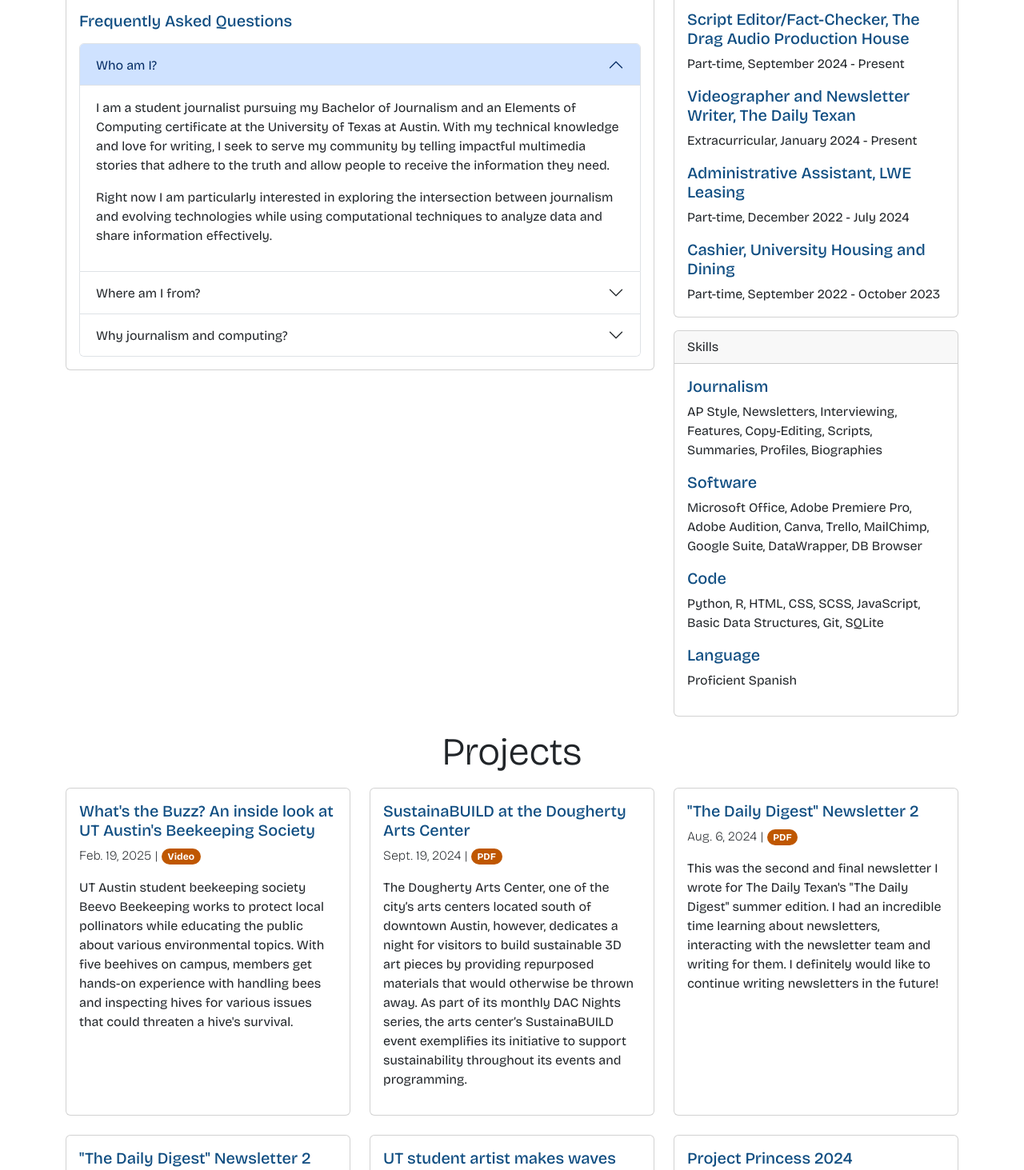
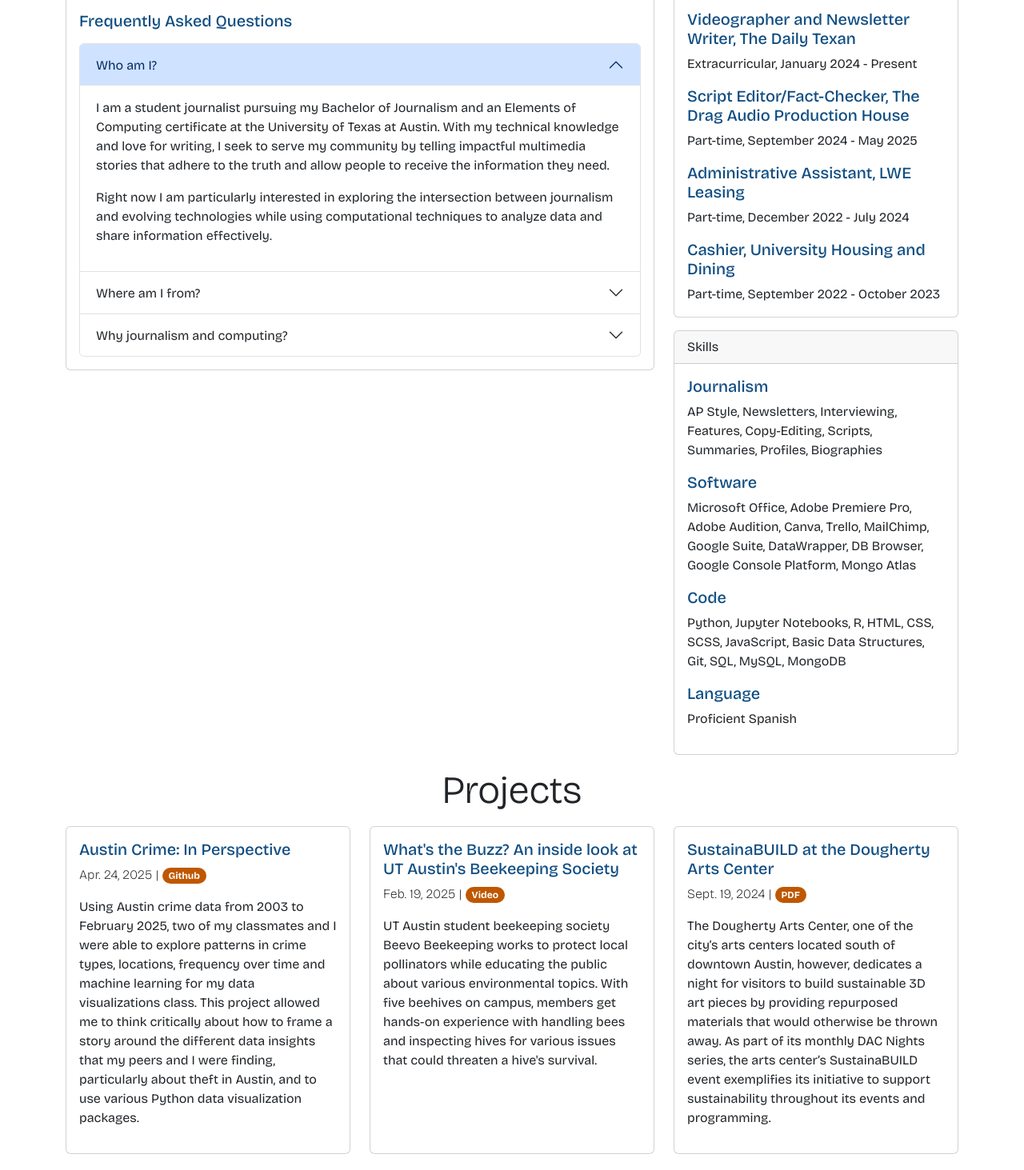
Before and after one commit to DiegoTorrealba/diego-icj-final, a website: page src/about.njk in a window 1280 px wide. Shown: the part 931-2394 px from the top of the page at 80% size. Drawn offline with nearby package versions, Linux system fonts and the light colour scheme; files that its build step writes are made by us from their sources; files whose address does not match are found by name.

Commit message:
Changes for personal website

```diff
--- a/src/_data/projects.json
+++ b/src/_data/projects.json
@@ -1,5 +1,12 @@
 {
   "projects": [
+    {
+      "project_name": "Austin Crime: In Perspective",
+      "link": "https://github.com/DiegoTorrealba/cs329e-group-project-dashboard/blob/main/DASHBOARDMARKDOWN.md",
+      "date": "Apr. 24, 2025",
+      "description": "Using Austin crime data from 2003 to February 2025, two of my classmates and I were able to explore patterns in crime types, locations, frequency over time and machine learning for my data visualizations class. This project allowed me to think critically about how to frame a story around the different data insights that my peers and I were finding, particularly about theft in Austin, and to use various Python data visualization packages.",
+      "type": "Github"
+    },
     {
       "project_name": "What's the Buzz? An inside look at UT Austin's Beekeeping Society",
       "link": "https://youtu.be/26Y3p3nyqIg?feature=shared",
--- a/src/_includes/footer.njk
+++ b/src/_includes/footer.njk
@@ -16,7 +16,7 @@
       </div>
       <p id="legal" class="center-block text-center pt-3">
       <small>&copy;</small> <span class="copyright-year"></span>
-      A class project by Diego Torrealba.
+      A project by Diego Torrealba.
     </p>
     </div>
   </div>
--- a/src/about.njk
+++ b/src/about.njk
@@ -88,10 +88,10 @@
             <div class="card-body">
               <h5>Student Technician, UT Journalism Media Innovation Group</h5>
               <p class="card-text">Part-time, March 2025 - Present</p>
-              <h5>Script Editor/Fact-Checker, The Drag Audio Production House</h5>
-              <p class="card-text">Part-time, September 2024 - Present</p>
               <h5>Videographer and Newsletter Writer, The Daily Texan</h5>
               <p class="card-text">Extracurricular, January 2024 - Present</p>
+              <h5>Script Editor/Fact-Checker, The Drag Audio Production House</h5>
+              <p class="card-text">Part-time, September 2024 - May 2025</p>
               <h5>Administrative Assistant, LWE Leasing</h5>
               <p class="card-text">Part-time, December 2022 - July 2024</p>
               <h5>Cashier, University Housing and Dining</h5>
@@ -108,9 +108,9 @@
               <h5>Journalism</h5>
               <p class="card-text">AP Style, Newsletters, Interviewing, Features, Copy-Editing, Scripts, Summaries, Profiles, Biographies</p>
               <h5>Software</h5>
-              <p class="card-text">Microsoft Office, Adobe Premiere Pro, Adobe Audition, Canva, Trello, MailChimp, Google Suite, DataWrapper, DB Browser</p>
+              <p class="card-text">Microsoft Office, Adobe Premiere Pro, Adobe Audition, Canva, Trello, MailChimp, Google Suite, DataWrapper, DB Browser, Google Console Platform, Mongo Atlas</p>
               <h5>Code</h5>
-              <p>Python, R, HTML, CSS, SCSS, JavaScript, Basic Data Structures, Git, SQLite</p>
+              <p>Python, Jupyter Notebooks, R, HTML, CSS, SCSS, JavaScript, Basic Data Structures, Git, SQL, MySQL, MongoDB</p>
               <h5>Language</h5>
               <p>Proficient Spanish</p>
             </div>
```
Also changed, not shown: docs/blogs/2025-04-07.html (+1 -1 lines), docs/blogs/2025-04-08.html (+1 -1 lines), docs/blogs/2025-04-10.html (+1 -1 lines), docs/books/the-clown.html (+1 -1 lines), docs/books/the-hearing-trumpet.html (+1 -1 lines), docs/books/the-shipping-news.html (+1 -1 lines), docs/about.html, docs/gallery.html, docs/index-example.html, docs/index.html.
